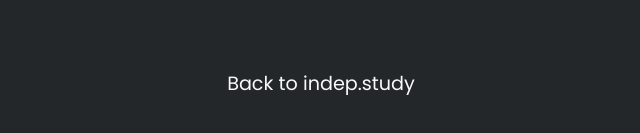
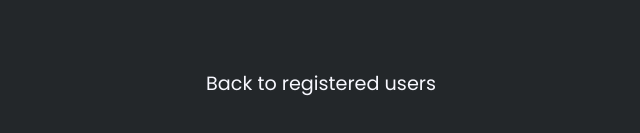
Before and after one commit to BestUserSH/yaj, a plain HTML site: page index.html in a window 1280 px wide. Shown: the part 339-472 px from the top of the page, without its empty margins (319-959 px from the left). Drawn offline with Linux system fonts and the light colour scheme.

Commit message:
Update index.html

```diff
--- a/index.html
+++ b/index.html
@@ -15,6 +15,6 @@
 <p class="subtitle">Redirect coming soon!</p> <br>
 </div>
 <a class="what-is-this" href="mailto:yajquantum@indep.study">send an email to them</a><br><br><br><br><br><br><br>
-<a class="Home--" href="https://indep.study">Back to indep.study</a><br>
+<a class="Home--" href="https://indep.study/users">Back to registered users</a><br>
 </div>
 </body>
```
